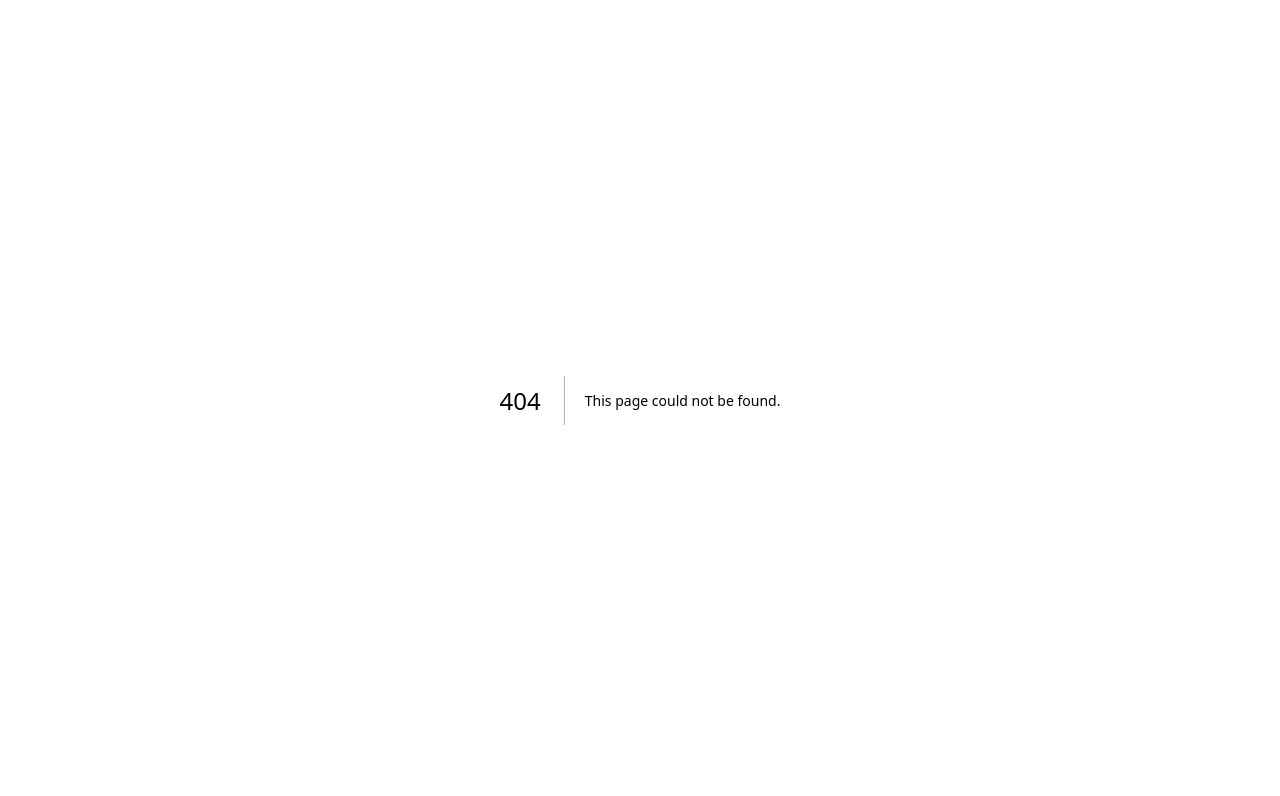
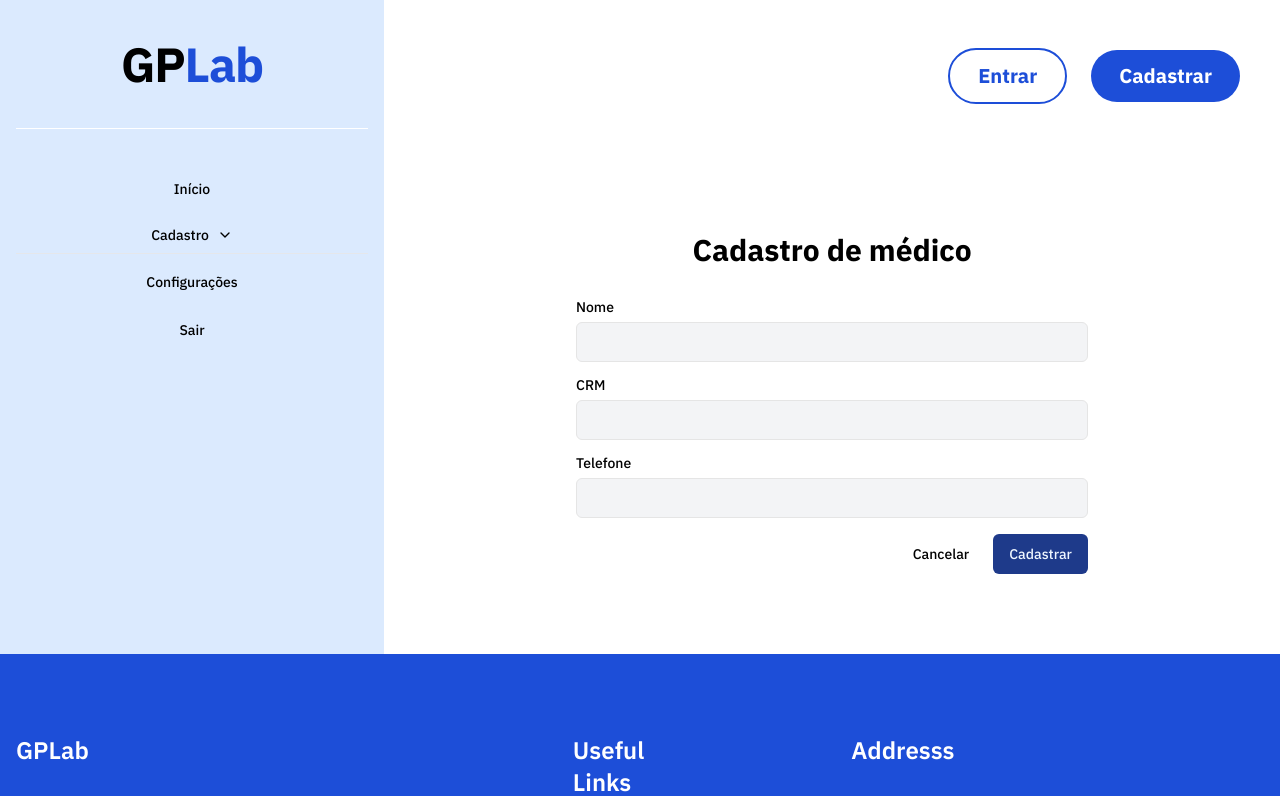
Before and after one commit to brunog2/gplab-front, a Next.js app: page /cadastro/medico in a window 1280 px wide. Before the commit this address had no page. Shown: the top 796 px of the page. Built offline with nearby package versions, Linux system fonts and the light colour scheme.

Commit message:
create doctor form structure

```diff
--- /dev/null
+++ b/app/(app)/(auth)/cadastro/medico/page.tsx
@@ -0,0 +1,36 @@
+'use client';
+
+import { createDoctorAction } from '@/src/data/actions/createDoctorAction';
+import { SubmitButton } from '@/src/ui/components/ui/SubmitButton';
+import { Button } from '@/src/ui/components/ui/button';
+import { DoctorForm } from '@/src/ui/forms/DoctorForm';
+import { useRouter } from 'next/navigation';
+import { useFormState } from 'react-dom';
+
+export default function CadastroMedico() {
+    const router = useRouter();
+    const [formState, formAction] = useFormState(createDoctorAction, {});
+
+    return (
+        <div className="max-w-lg mx-auto py-20">
+            <h2 className="font-bold text-3xl text-center">
+                Cadastro de médico
+            </h2>
+
+            <form action={formAction} className="mt-8">
+                <DoctorForm errors={formState.errors} />
+
+                <div className="flex gap-2 justify-end mt-4">
+                    <Button
+                        variant={'ghost'}
+                        type="reset"
+                        onClick={router.back}
+                    >
+                        Cancelar
+                    </Button>
+                    <SubmitButton type="submit">Cadastrar</SubmitButton>
+                </div>
+            </form>
+        </div>
+    );
+}
--- /dev/null
+++ b/src/data/actions/createDoctorAction.ts
@@ -0,0 +1,18 @@
+'use server';
+
+import { DoctorFormSchema } from '@/src/ui/forms/DoctorForm';
+
+interface actionReturnType {
+    errors?: { [k in keyof DoctorFormSchema]?: string };
+}
+
+export async function createDoctorAction(
+    prev: any,
+    formData: FormData
+): Promise<actionReturnType> {
+    const data = Object.fromEntries(formData);
+
+    console.log(data);
+
+    return {};
+}
--- /dev/null
+++ b/src/ui/forms/DoctorForm.tsx
@@ -0,0 +1,64 @@
+import { Input } from '../components/ui/input';
+import { Label } from '../components/ui/label';
+
+export interface DoctorFormSchema {
+    name: string;
+    crm: string;
+    phone: string;
+}
+
+interface DoctorFormProps {
+    defaultValues?: Partial<DoctorFormSchema>;
+    errors?: { [k in keyof DoctorFormSchema]?: string };
+}
+
+export const DoctorForm: React.FC<DoctorFormProps> = ({
+    defaultValues,
+    errors,
+}) => {
+    return (
+        <div className="space-y-4 [&>label]:block [&_input]:mt-2 [&_input]:bg-gray-100">
+            <Label>
+                Nome
+                <Input
+                    type="text"
+                    name="name"
+                    required
+                    maxLength={128}
+                    defaultValue={defaultValues?.name}
+                />
+                <span className="text-red-500 text-xs">
+                    {errors?.name ? errors.name : ''}
+                </span>
+            </Label>
+            <Label>
+                CRM
+                <Input
+                    type="text"
+                    name="crm"
+                    required
+                    minLength={8}
+                    maxLength={8}
+                    defaultValue={defaultValues?.crm}
+                />
+                <span className="text-red-500 text-xs">
+                    {errors?.crm ? errors.crm : ''}
+                </span>
+            </Label>
+            <Label>
+                Telefone
+                <Input
+                    type="tel"
+                    name="phone"
+                    required
+                    minLength={11}
+                    maxLength={11}
+                    defaultValue={defaultValues?.phone}
+                />
+                <span className="text-red-500 text-xs">
+                    {errors?.phone ? errors.phone : ''}
+                </span>
+            </Label>
+        </div>
+    );
+};
```
